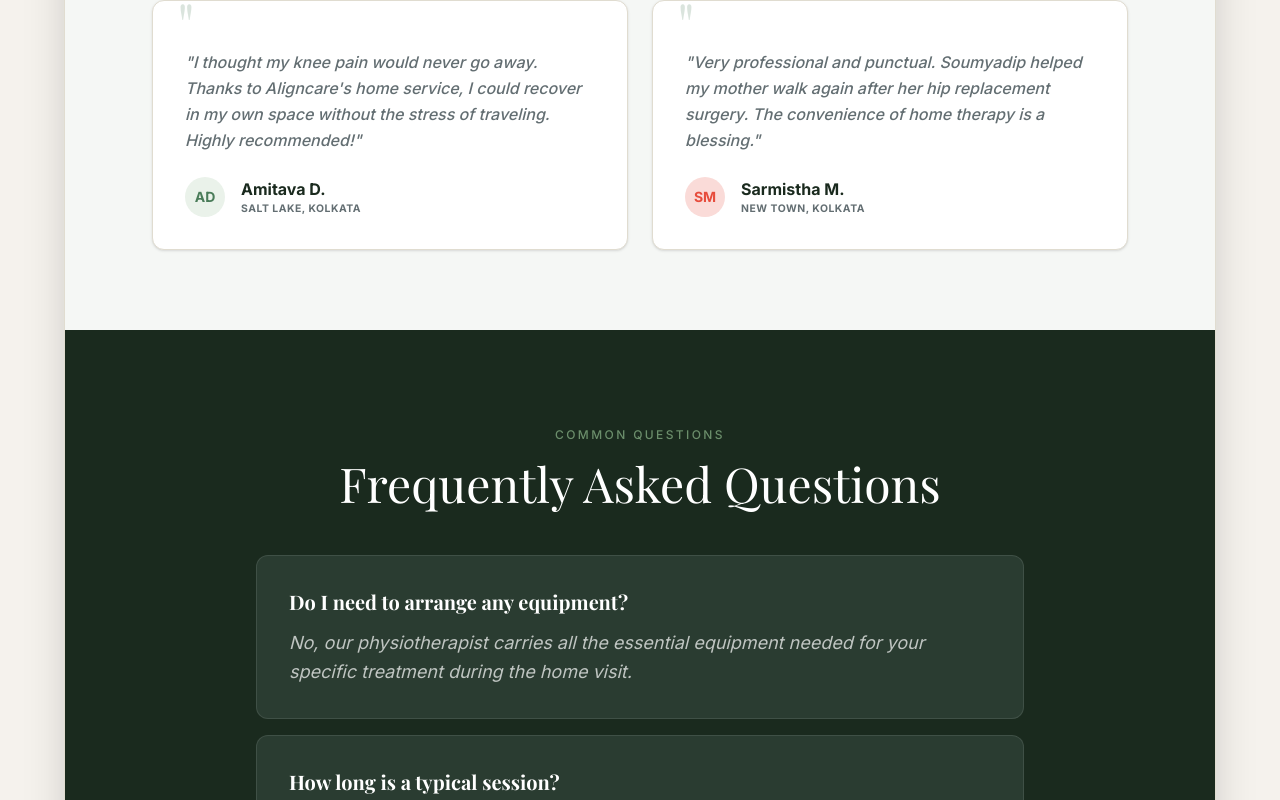
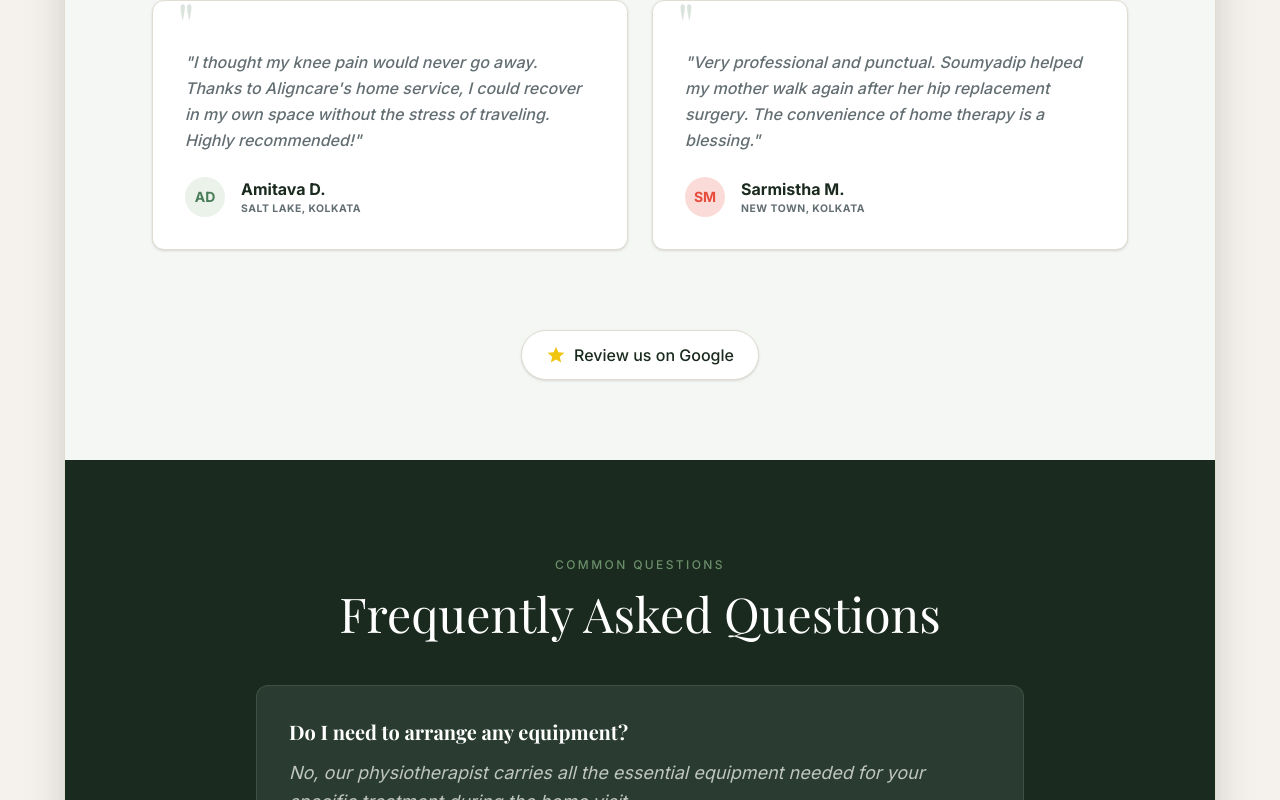
Before and after one commit to Raas-47/Aligncare-Physiotherapy-, a React (Vite) app: page / in a window 1280 px wide. Shown: the part 1721-2521 px from the top of the page. Built offline with nearby package versions, Linux system fonts and the light colour scheme; a web font is replaced by a local one.

Commit message:
feat: Add Google review link to Home page
Includes a call to action for users to leave a review on Google, encouraging feedback and improving visibility.

```diff
--- a/src/pages/Home.tsx
+++ b/src/pages/Home.tsx
@@ -205,6 +205,18 @@ export default function Home() {
              </div>
           </div>
         </div>
+
+        <div className="flex justify-center pt-8">
+          <a
+            href="https://g.page/r/Cb-u7tj6fTLIEAE/review"
+            target="_blank"
+            rel="noopener noreferrer"
+            className="inline-flex items-center gap-2 px-6 py-3 bg-white border border-[#E0Dcd0] text-[#1A2A1E] font-medium rounded-full shadow-sm hover:border-[#1A2A1E] hover:bg-[#F5F2ED] transition-all"
+          >
+            <svg className="w-5 h-5 text-[#F1C40F]" fill="currentColor" viewBox="0 0 24 24"><path d="M12 17.27L18.18 21l-1.64-7.03L22 9.24l-7.19-.61L12 2 9.19 8.63 2 9.24l5.46 4.73L5.82 21z"/></svg>
+            Review us on Google
+          </a>
+        </div>
       </section>
 
       {/* FAQ Section */}
```
